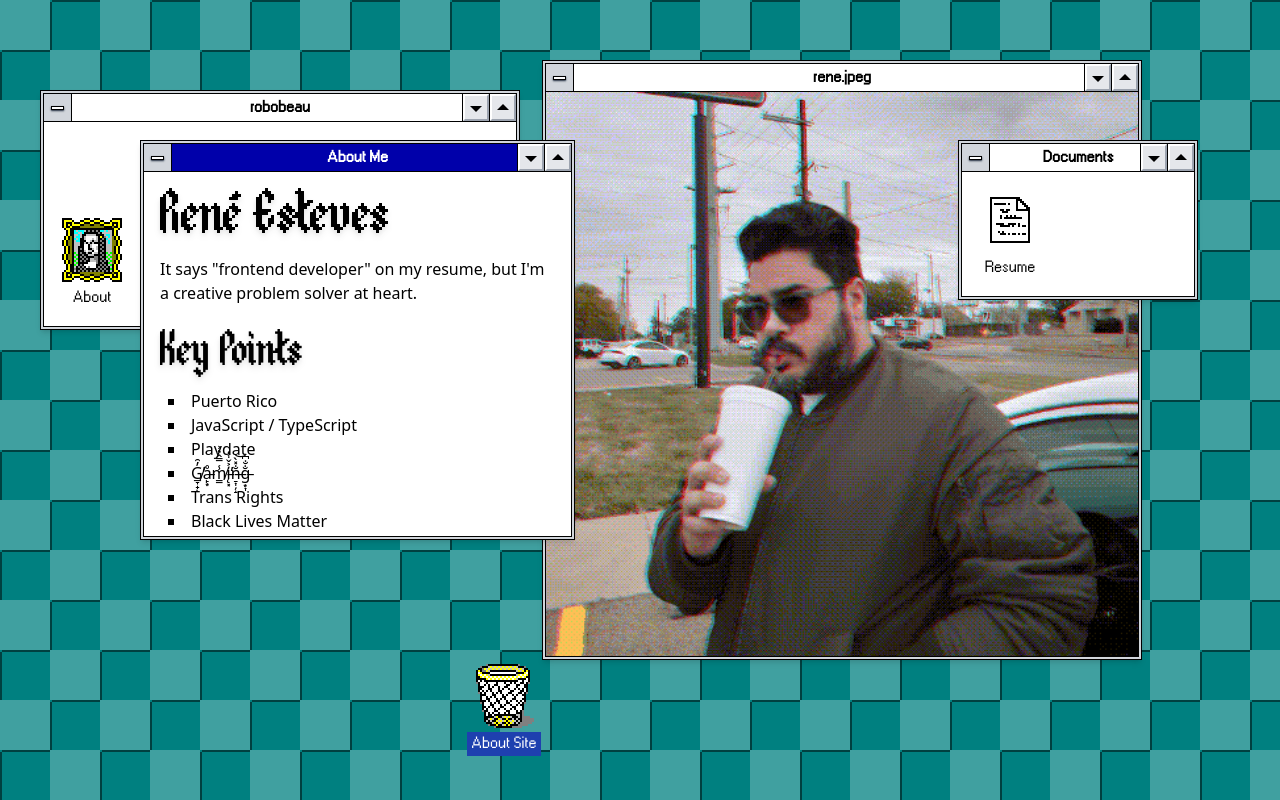
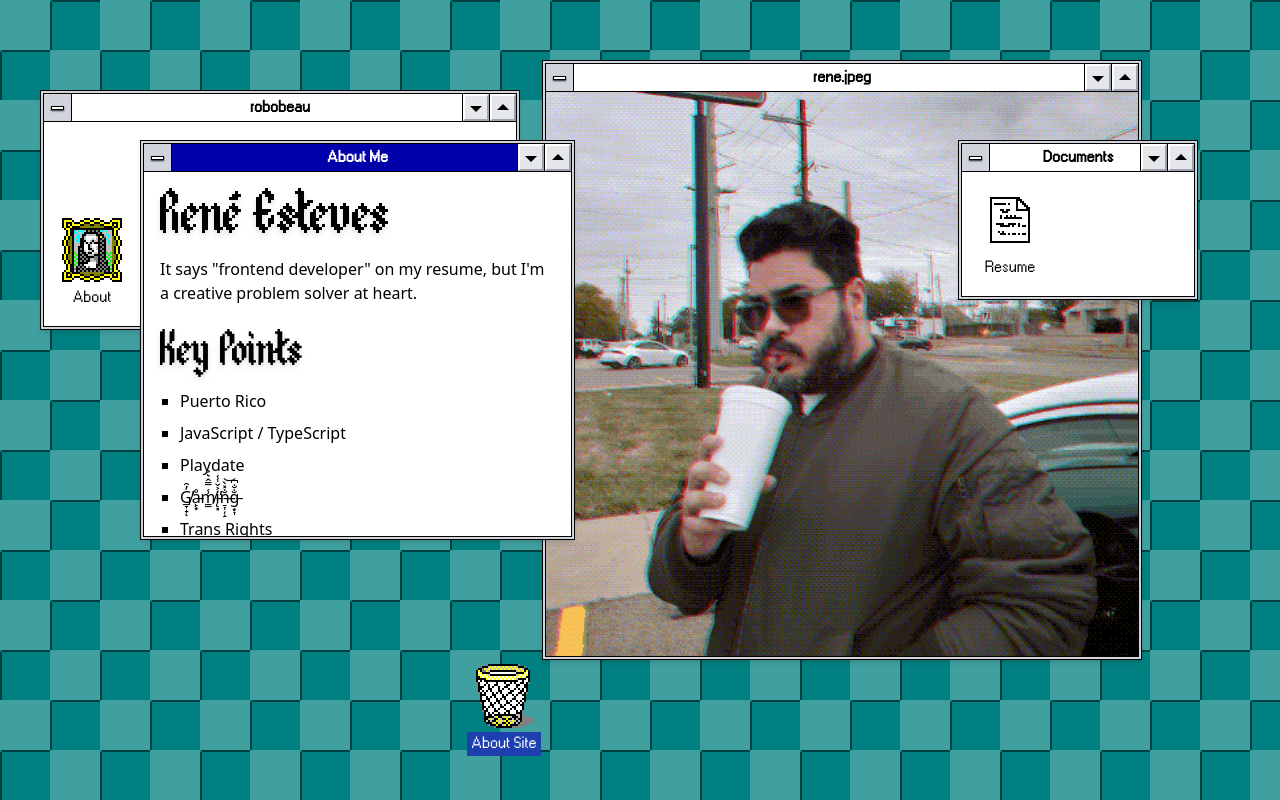
Before and after one commit to robobeau/robobeau.com, a Next.js app: page /about in a window 1280 px wide. Built offline with nearby package versions, Linux system fonts and the light colour scheme.

Commit message:
MDX component styling

```diff
--- a/mdx-components.tsx
+++ b/mdx-components.tsx
@@ -13,7 +13,7 @@ function useMDXComponents(components: MDXComponents): MDXComponents {
     ),
     blockquote: ({ children }) => <blockquote>{children}</blockquote>,
     code: ({ children }) => (
-      <code className={`${w95fa.className}`}>{children}</code>
+      <code className={`bg-teal-700 p-1 text-white ${w95fa.className}`}>{children}</code>
     ),
     h1: ({ children }) => (
       <h1 className={`leading-[0.75] mb-6 text-6xl drop-shadow-md ${kingdom.className}`}>
@@ -46,15 +46,16 @@ function useMDXComponents(components: MDXComponents): MDXComponents {
       </h6>
     ),
     hr: () => <hr className="my-4" />,
+    li: ({ children }) => <li className="mb-2">{children}</li>,
     ol: ({ children }) => (
-      <ol className="list-decimal list-inside mb-2">{children}</ol>
+      <ol className="list-decimal list-outside mb-2 pl-5">{children}</ol>
     ),
     p: ({ children }) => <p className="my-2">{children}</p>,
     pre: ({ children }) => (
       <pre className="bg-gray-100 leading-3 p-2">{children}</pre>
     ),
     ul: ({ children }) => (
-      <ul className="list-square list-inside mb-2 pl-2">{children}</ul>
+      <ul className="list-square list-outside mb-2 pl-5">{children}</ul>
     ),
   };
 }
```
